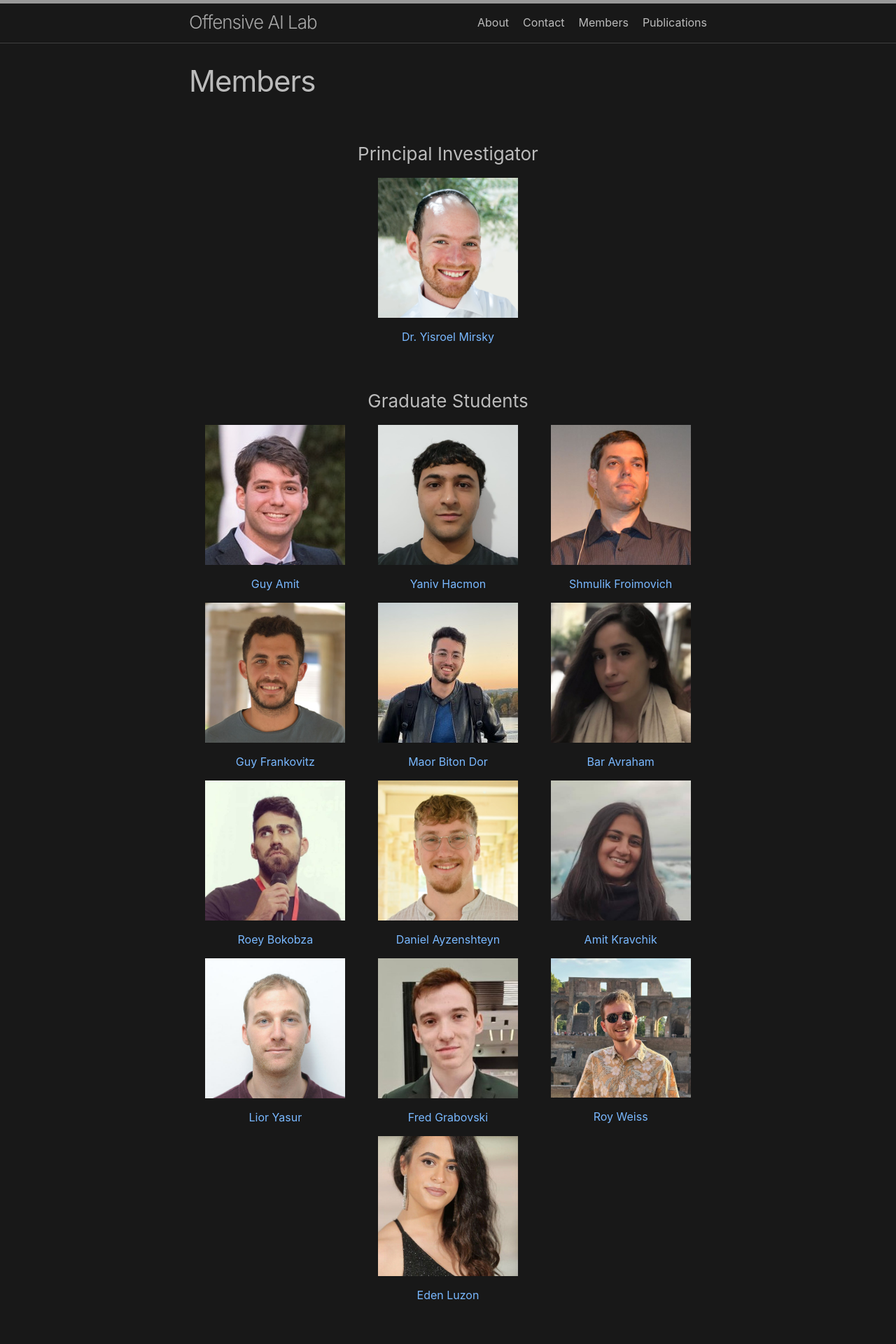
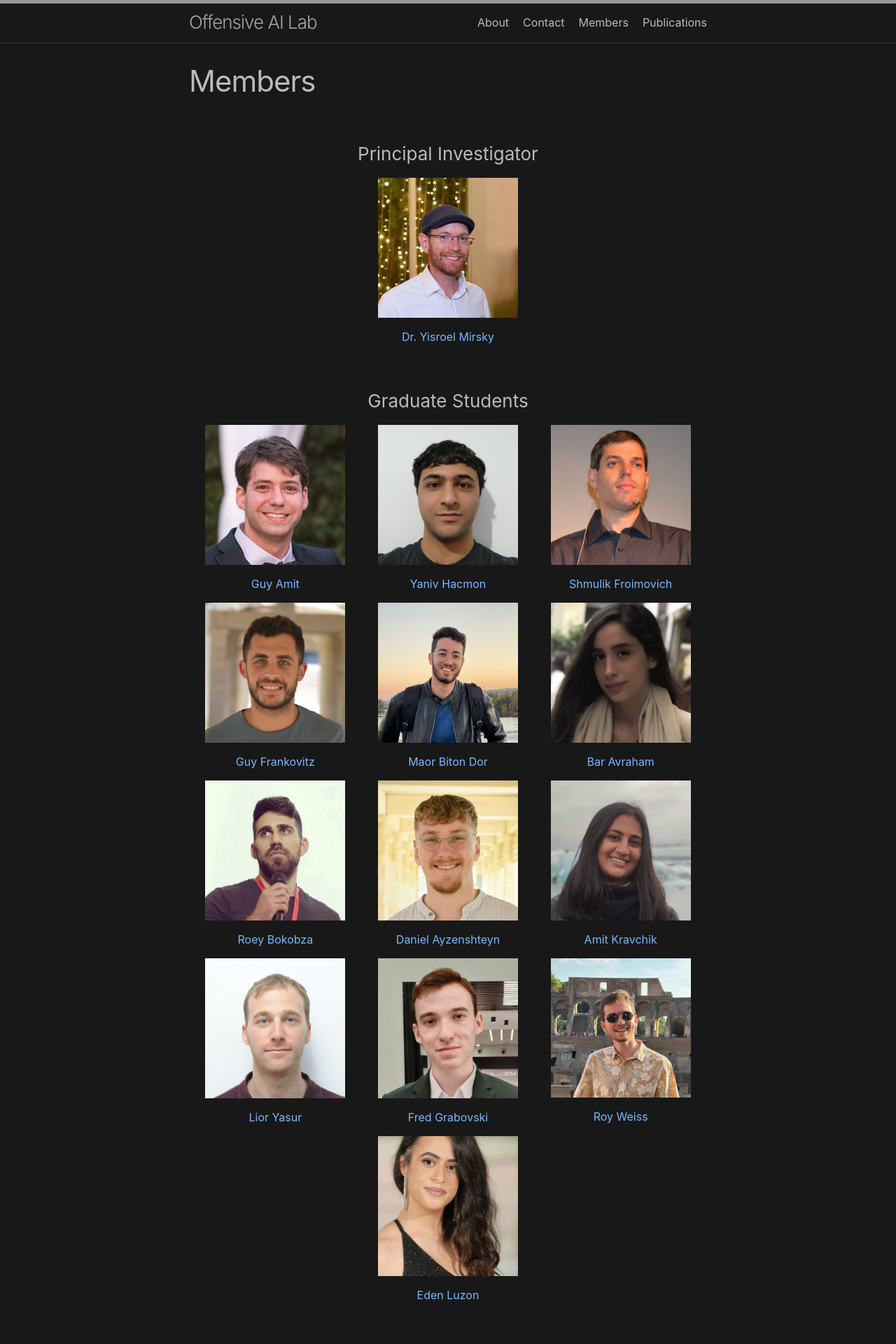
Before and after one commit to Offensive-AI-Lab/Offensive-AI-Lab.github.io, a Jekyll site: the page built from members.md, in a window 1280 px wide. Shown: the top 1920 px of the page at 70% size. Built offline with Jekyll 4.4.1, drawn with Linux system fonts in a browser that asks for light colours.

```diff
--- a/members.md
+++ b/members.md
@@ -7,7 +7,7 @@ permalink: /members/
 <center> <h3>Principal Investigator</h3> </center>
 
 <p align="center">   <a href="{{site.baseurl}}/yisroel.mirsky/">
-<img width="200" height="auto" src="{{site.baseurl}}/assets/members/yisroel.mirsky.png">
+<img width="200" height="auto" src="{{site.baseurl}}/assets/members/yisroel.mirsky.jpg">
 </a><p align="center">
     <a href="{{site.baseurl}}/yisroel.mirsky/"
        style="text-decoration: none"> Dr. Yisroel Mirsky </a></p> </p>
```
Also changed, not shown: members/yisroel.md (+1 -1 lines), assets/logos/MS.png.
